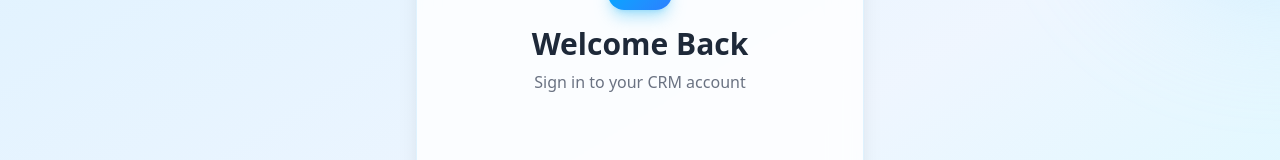
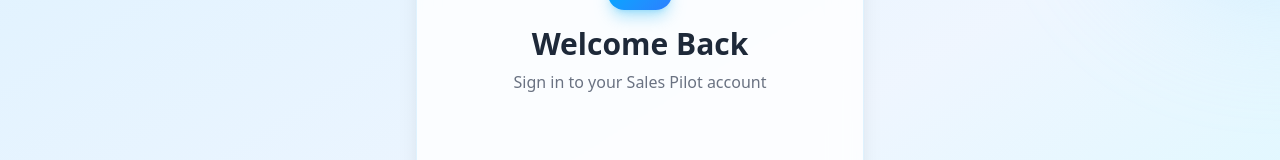
Before and after one commit to SudharshanAIML/sales-pilot, a React (Vite) app in the folder frontend/: page /login in a window 1280 px wide. Shown: the part 159-319 px from the top of the page. Built offline with nearby package versions, Linux system fonts and the light colour scheme; no server answers.

Commit message:
[fix] name

```diff
--- a/frontend/src/pages/LoginPage.jsx
+++ b/frontend/src/pages/LoginPage.jsx
@@ -302,7 +302,7 @@
           </div>
 
           <h1 className="text-3xl font-bold text-gray-800 mb-2">Welcome Back</h1>
-          <p className="text-gray-500">Sign in to your CRM account</p>
+          <p className="text-gray-500">Sign in to your Sales Pilot account</p>
         </div>
 
         {/* Error Message */}
```
